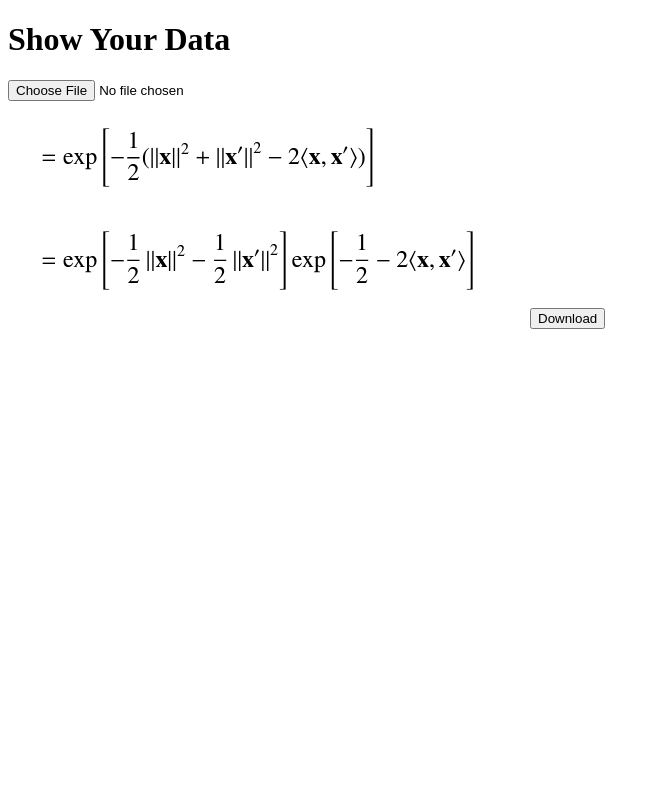
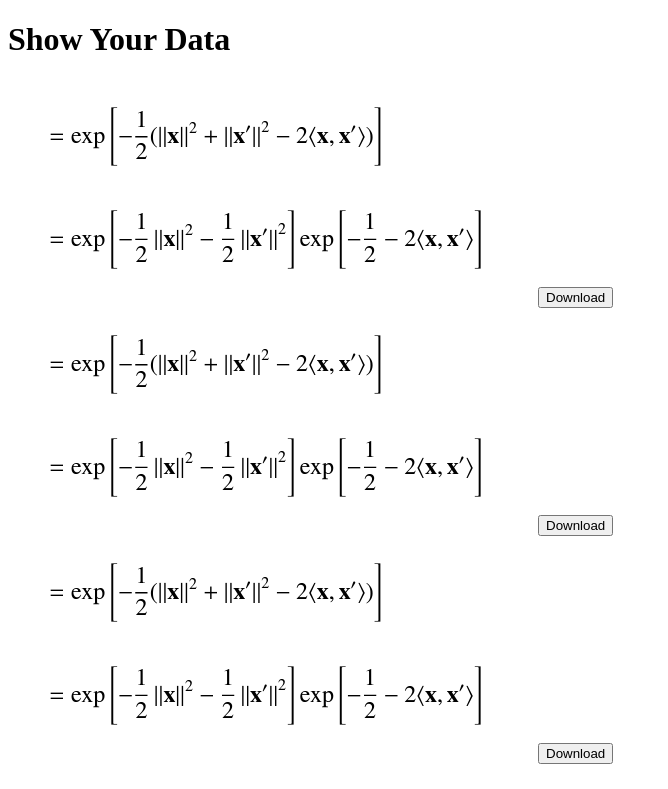
Before and after one commit to seonghun120614/SYD, a React (Vite) app in the folder app/front/: page / in a window 1280 px wide. Shown: the top 789 px of the page, without its empty margins (0-668 px from the left). Built offline with nearby package versions, Linux system fonts and the light colour scheme.

Commit message:
feat: Create a  layout

```diff
--- a/app/front/src/App.jsx
+++ b/app/front/src/App.jsx
@@ -1,8 +1,7 @@
 import React from "react";
 
 import CSVUpload from './components/CSVUpload';
-import Block from './components/Block';
-import Loading from './components/Block';
+import Body from './layouts/Body';
 import Header from './layouts/Header';
 
 
@@ -10,8 +9,8 @@ function App() {
   return (
     <div>
       <Header />
+      <Body />
       <CSVUpload />
-      <Block />
     </div>
   );
 }
--- /dev/null
+++ b/app/front/src/layouts/Body.jsx
@@ -0,0 +1,20 @@
+import React from "react";
+
+import Block from "../components/Block";
+
+function Body() {
+  /**
+   * Body has many blocks and showing 2 columns grid
+   */
+  const blocks = [1, 2, 3, 4, 5];
+
+  return (
+    <body>
+      {blocks.map(() => (
+        <Block />
+      ))}
+    </body>
+  );
+}
+
+export default Body;
```
Also changed, not shown: 1 other file (tests, documents, lock files or other folders).
